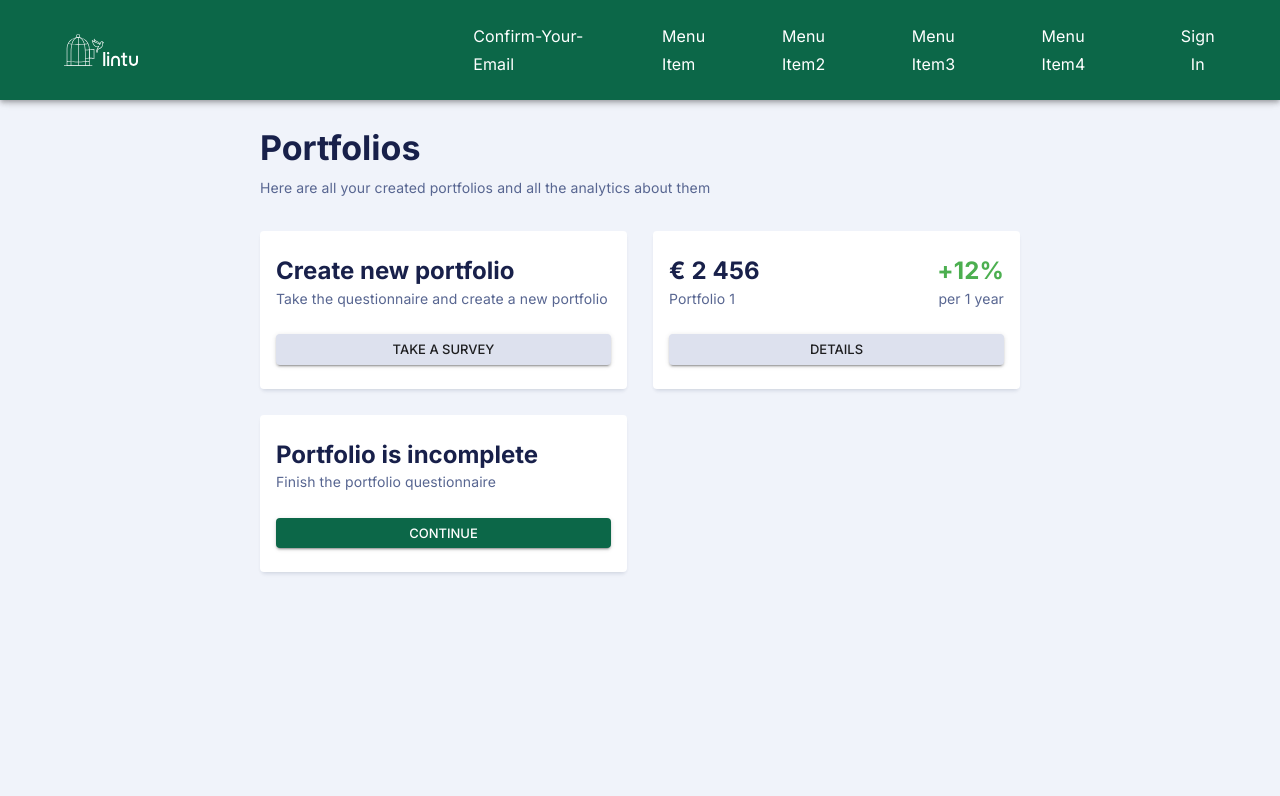
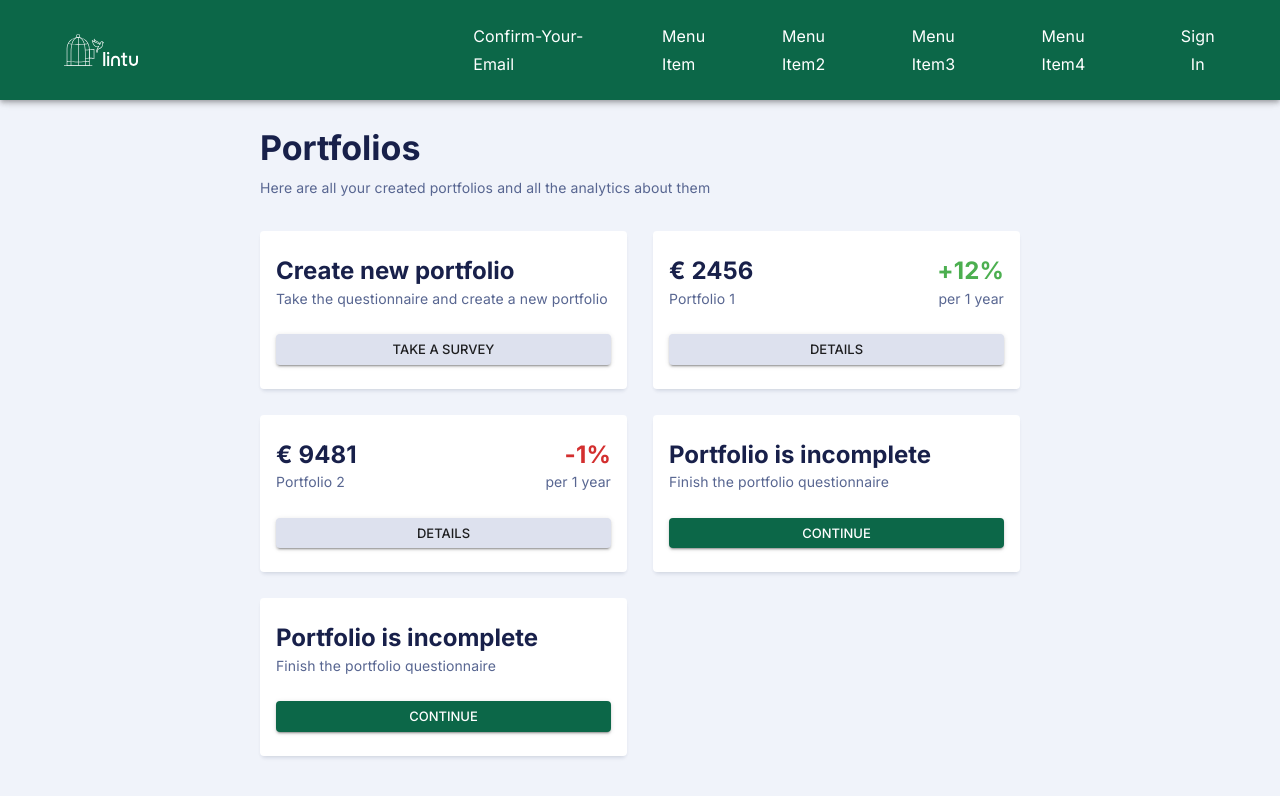
Before and after one commit to NovikovYu/LPK3, a Next.js app: page /portfolios in a window 1280 px wide. Shown: the top 796 px of the page. Built offline with nearby package versions, Linux system fonts and the light colour scheme.

Commit message:
fix: made changes in accordance with the review of 02.07

```diff
--- a/components/Layout/Layout.tsx
+++ b/components/Layout/Layout.tsx
@@ -1,18 +1,34 @@
-import { FC, PropsWithChildren } from "react";
+import { FC, ReactNode, useState } from "react";
+import { Box, Modal } from "@mui/material";
+import { useTheme } from "@mui/material/styles";
+import useMediaQuery from "@mui/material/useMediaQuery";
+import Head from "next/head";
 import Header from "./header";
-import * as React from 'react';
-import {Box, Modal} from "@mui/material";
-import {EmailMessageStyle, EmailMessageStyleSm, SignUpStyle, SignUpStyleSm } from "./Header-style";
+import {
+  EmailMessageStyle,
+  EmailMessageStyleSm,
+  SignUpStyle,
+  SignUpStyleSm,
+} from "./Header-style";
 import SignUpForm from "@/feature/sign-up/sign-up-form";
 import SendEmailMessage from "@/feature/sign-up/email-message";
-import { useTheme } from '@mui/material/styles';
-import useMediaQuery from '@mui/material/useMediaQuery';
 
-const Layout: FC<PropsWithChildren<unknown>> = ({children}) => {
+interface IProps {
+  children: ReactNode;
+  pageTitle: string;
+  pageDescription?: string;
+  pageKeywords?: string;
+}
+const Layout: FC<IProps> = ({
+  children,
+  pageTitle,
+  pageDescription = "Page of Lintu progect",
+  pageKeywords = "Lintu, investments, finance, shares",
+}) => {
   const theme = useTheme();
-  const isMatchLg = useMediaQuery(theme.breakpoints.up('lg'));
-  const isMatchSm = useMediaQuery(theme.breakpoints.down('sm'));
-  const [openFormModal, setOpenFormModal] = React.useState(false);
+  const isMatchLg = useMediaQuery(theme.breakpoints.up("lg"));
+  const isMatchSm = useMediaQuery(theme.breakpoints.down("sm"));
+  const [openFormModal, setOpenFormModal] = useState(false);
 
   const handleOpen = () => {
     setOpenFormModal(true);
@@ -21,7 +37,7 @@ const Layout: FC<PropsWithChildren<unknown>> = ({children}) => {
     setOpenFormModal(false);
   };
 
-    const [openEmailModal, setOpenEmailModal] = React.useState(false);
+  const [openEmailModal, setOpenEmailModal] = useState(false);
   const handleOpenEmail = () => {
     setOpenEmailModal(true);
   };
@@ -29,20 +45,23 @@ const Layout: FC<PropsWithChildren<unknown>> = ({children}) => {
     setOpenEmailModal(false);
   };
 
-    // закладка - убрать <Box mt='100px' border="1px dotted gray">
   return (
     <div>
-            <Header
-              handleOpen={handleOpen}
-              isMatchLg={isMatchLg}
-            />
+      <Head>
+        <title>{pageTitle}</title>
+        <meta name="description" content={pageDescription} />
+        <meta name="keywords" content={pageKeywords} />
+        <meta name="viewport" content="width=device-width, initial-scale=1" />
+      </Head>
+
+      <Header handleOpen={handleOpen} isMatchLg={isMatchLg} />
       <Modal
         open={openFormModal}
         onClose={handleClose}
         aria-labelledby="sign-up"
         aria-describedby="sign-up-form"
       >
-                  <Box sx={isMatchSm ? {...SignUpStyleSm} : {...SignUpStyle}}>
+        <Box sx={isMatchSm ? { ...SignUpStyleSm } : { ...SignUpStyle }}>
           <SignUpForm
             handleClose={handleClose}
             handleOpenEmail={handleOpenEmail}
@@ -56,15 +75,17 @@ const Layout: FC<PropsWithChildren<unknown>> = ({children}) => {
         aria-labelledby="email-message"
         aria-describedby="send-email-message"
       >
-                  <Box sx={isMatchSm ? {...EmailMessageStyleSm} : {...EmailMessageStyle}}>
-                    <SendEmailMessage handleCloseEmail={handleCloseEmail} isMatchSm={isMatchSm} />
+        <Box
+          sx={isMatchSm ? { ...EmailMessageStyleSm } : { ...EmailMessageStyle }}
+        >
+          <SendEmailMessage
+            handleCloseEmail={handleCloseEmail}
+            isMatchSm={isMatchSm}
+          />
         </Box>
       </Modal>
-              <Box>
-              {children}
-              </Box>
-
+      <Box>{children}</Box>
     </div>
-    )
+  );
 };
 export default Layout;
--- /dev/null
+++ b/components/Portfolios/Completed-portfolio-card-item.tsx
@@ -0,0 +1,66 @@
+import { FC } from "react";
+import { P } from "../CommonComponents/Common-сomponents-style";
+import {
+  PortfolioCardItem,
+  PortfolioCardNumbersWrapper,
+  PortfolioCardNumbersColumnLeft,
+  PortfolioCardTitle,
+  PortfolioCardNumbersColumnRight,
+  PortfolioCardAssentTitle,
+  PortfolioNoSuccedCardAssentTitle,
+  SecondaryButtonForPortfolioCard,
+} from "./Portfolios-style";
+
+interface IProps {
+  currency: string;
+  amount: number;
+  number: number;
+  profitability: number;
+  link: string;
+}
+
+const CompletedPortfolioCardItem: FC<IProps> = ({
+  currency,
+  amount,
+  number,
+  profitability,
+  link,
+}) => {
+  return (
+    <PortfolioCardItem component="li">
+      <PortfolioCardNumbersWrapper>
+        <PortfolioCardNumbersColumnLeft>
+          <PortfolioCardTitle>
+            {currency} {amount}
+          </PortfolioCardTitle>
+          <P variant="h2">Portfolio {number}</P>
+        </PortfolioCardNumbersColumnLeft>
+
+        <PortfolioCardNumbersColumnRight>
+          {profitability > 0 ? (
+            <PortfolioCardAssentTitle>
+              +{profitability}%
+            </PortfolioCardAssentTitle>
+          ) : (
+            <PortfolioNoSuccedCardAssentTitle>
+              {profitability}%
+            </PortfolioNoSuccedCardAssentTitle>
+          )}
+          <P>per 1 year</P>
+        </PortfolioCardNumbersColumnRight>
+      </PortfolioCardNumbersWrapper>
+
+      <SecondaryButtonForPortfolioCard
+        type="button"
+        fullWidth
+        size="small"
+        variant="contained"
+        href={link}
+      >
+        details
+      </SecondaryButtonForPortfolioCard>
+    </PortfolioCardItem>
+  );
+};
+
+export default CompletedPortfolioCardItem;
--- /dev/null
+++ b/components/Portfolios/Incompleted-portfolio-card-item copy.tsx
@@ -0,0 +1,37 @@
+import { FC } from "react";
+import {
+  PortfolioCardItem,
+  PortfolioCardTitle,
+  PortfolioCardSubtitle,
+  PrimaryButtonForPortfolioCard,
+} from "./Portfolios-style";
+
+interface IProps {
+  link: string;
+}
+
+const IncompletedPortfolioCardItem: FC<IProps> = ({ link }) => {
+  return (
+    <PortfolioCardItem component="li">
+      <PortfolioCardTitle variant="h2">
+        Portfolio is incomplete
+      </PortfolioCardTitle>
+
+      <PortfolioCardSubtitle>
+        Finish the portfolio questionnaire
+      </PortfolioCardSubtitle>
+
+      <PrimaryButtonForPortfolioCard
+        type="button"
+        fullWidth
+        size="small"
+        variant="contained"
+        href={link}
+      >
+        Continue
+      </PrimaryButtonForPortfolioCard>
+    </PortfolioCardItem>
+  );
+};
+
+export default IncompletedPortfolioCardItem;
--- a/components/Portfolios/Portfolios-style.ts
+++ b/components/Portfolios/Portfolios-style.ts
@@ -1,8 +1,4 @@
-import {
-  Box,
-  ButtonProps,
-  Typography,
-} from "@mui/material";
+import { Box, ButtonProps, Typography } from "@mui/material";
 import { styled } from "@mui/material/styles";
 import {
   PrimaryButton,
@@ -53,6 +49,12 @@ export const PortfolioCardTitle = styled(Typography)(({ theme }) => ({
 export const PortfolioCardAssentTitle = styled(PortfolioCardTitle)(
   ({ theme }) => ({
     color: "#4CAF50",
+  })
+);
+
+export const PortfolioNoSuccedCardAssentTitle = styled(PortfolioCardTitle)(
+  ({ theme }) => ({
+    color: "#D32F2F",
   })
 );
 
--- a/pages/_app.tsx
+++ b/pages/_app.tsx
@@ -1,7 +1,6 @@
+import {ThemeProvider, createTheme} from '@mui/material';
 import '@/styles/globals.css'
-import {ThemeProvider, createTheme} from '@mui/material';
 import type { AppProps } from 'next/app'
-import '@fontsource/inter/300.css';
 import '@fontsource/inter/400.css';
 import '@fontsource/inter/500.css';
 import '@fontsource/inter/700.css';
--- a/pages/portfolios.tsx
+++ b/pages/portfolios.tsx
@@ -1,6 +1,4 @@
-import Head from "next/head";
-import * as React from "react";
-import {  Container } from "@mui/material";
+import { Container } from "@mui/material";
 import Layout from "@/components/Layout/Layout";
 import {
   PortfoliosTitle,
@@ -9,24 +7,41 @@ import {
   PortfolioCardsList,
   PortfolioCardItem,
   PortfolioCardSubtitle,
-  PortfolioCardNumbersWrapper,
-  PortfolioCardNumbersColumnRight,
-  PortfolioCardNumbersColumnLeft,
-  PortfolioCardAssentTitle,
-  PrimaryButtonForPortfolioCard,
   SecondaryButtonForPortfolioCard,
 } from "../components/Portfolios/Portfolios-style";
-import { MainBox, P } from "@/components/CommonComponents/Common-сomponents-style";
+import { MainBox } from "@/components/CommonComponents/Common-сomponents-style";
+import IncompletedPortfolioCardItem from "@/components/Portfolios/Incompleted-portfolio-card-item copy";
+import CompletedPortfolioCardItem from "@/components/Portfolios/Completed-portfolio-card-item";
+
+const completedPortfolios = [
+  {
+    currency: "€",
+    amount: 2456,
+    number: 1,
+    profitability: 12,
+    link: "/sdfsdf",
+  },
+  {
+    currency: "€",
+    amount: 9481,
+    number: 2,
+    profitability: -1,
+    link: "/sdfsdf",
+  },
+];
+
+const inCompletedPortfolios = [
+  {
+    link: "/sdfsdf",
+  },
+  {
+    link: "/sdfsdf",
+  },
+];
 
 export default function Portfolios() {
   return (
-    <Layout>
-      <Head>
-        <title>Lintu</title>
-        <meta name="description" content="Lintu" />
-        <meta name="viewport" content="width=device-width, initial-scale=1" />
-      </Head>
-
+    <Layout pageTitle={"Lintu - portfolios page"}>
       <MainBox component="main">
         <Container sx={{ maxWidth: "808px" }} maxWidth={false}>
           <PortfoliosTitle variant="h1">Portfolios</PortfoliosTitle>
@@ -57,49 +72,21 @@ export default function Portfolios() {
               </SecondaryButtonForPortfolioCard>
             </PortfolioCardItem>
 
-            <PortfolioCardItem component="li">
-              <PortfolioCardNumbersWrapper>
-                <PortfolioCardNumbersColumnLeft>
-                  <PortfolioCardTitle>€ 2 456</PortfolioCardTitle>
-                  <P variant="h2">Portfolio 1</P>
-                </PortfolioCardNumbersColumnLeft>
+            {completedPortfolios.map((portfolio) => {
+              return (
+                <CompletedPortfolioCardItem
+                  currency={portfolio.currency}
+                  amount={portfolio.amount}
+                  number={portfolio.number}
+                  profitability={portfolio.profitability}
+                  link={portfolio.link}
+                />
+              );
+            })}
 
-                <PortfolioCardNumbersColumnRight>
-                  <PortfolioCardAssentTitle>+12%</PortfolioCardAssentTitle>
-                  <P>per 1 year</P>
-                </PortfolioCardNumbersColumnRight>
-              </PortfolioCardNumbersWrapper>
-
-              <SecondaryButtonForPortfolioCard
-                type="button"
-                fullWidth
-                size="small"
-                variant="contained"
-                href="/"
-              >
-                details
-              </SecondaryButtonForPortfolioCard>
-            </PortfolioCardItem>
-
-            <PortfolioCardItem component="li">
-              <PortfolioCardTitle variant="h2">
-                Portfolio is incomplete
-              </PortfolioCardTitle>
-
-              <PortfolioCardSubtitle>
-                Finish the portfolio questionnaire
-              </PortfolioCardSubtitle>
-
-              <PrimaryButtonForPortfolioCard
-                type="button"
-                fullWidth
-                size="small"
-                variant="contained"
-                href="/"
-              >
-                Continue
-              </PrimaryButtonForPortfolioCard>
-            </PortfolioCardItem>
+            {inCompletedPortfolios.map((portfolio) => {
+              return <IncompletedPortfolioCardItem link={portfolio.link} />;
+            })}
           </PortfolioCardsList>
         </Container>
       </MainBox>
```
Also changed, not shown: components/Info-page/info-page-content.tsx (+2 -5 lines), components/Survey/Question.tsx (+4 -5 lines), pages/confirm-your-email.tsx (+5 -17 lines), pages/index.tsx (+10 -13 lines), pages/start-the-questionnaire.tsx (+2 -12 lines), pages/survey.tsx (+3 -11 lines). Lines whose indentation alone changed are shown as unchanged.
